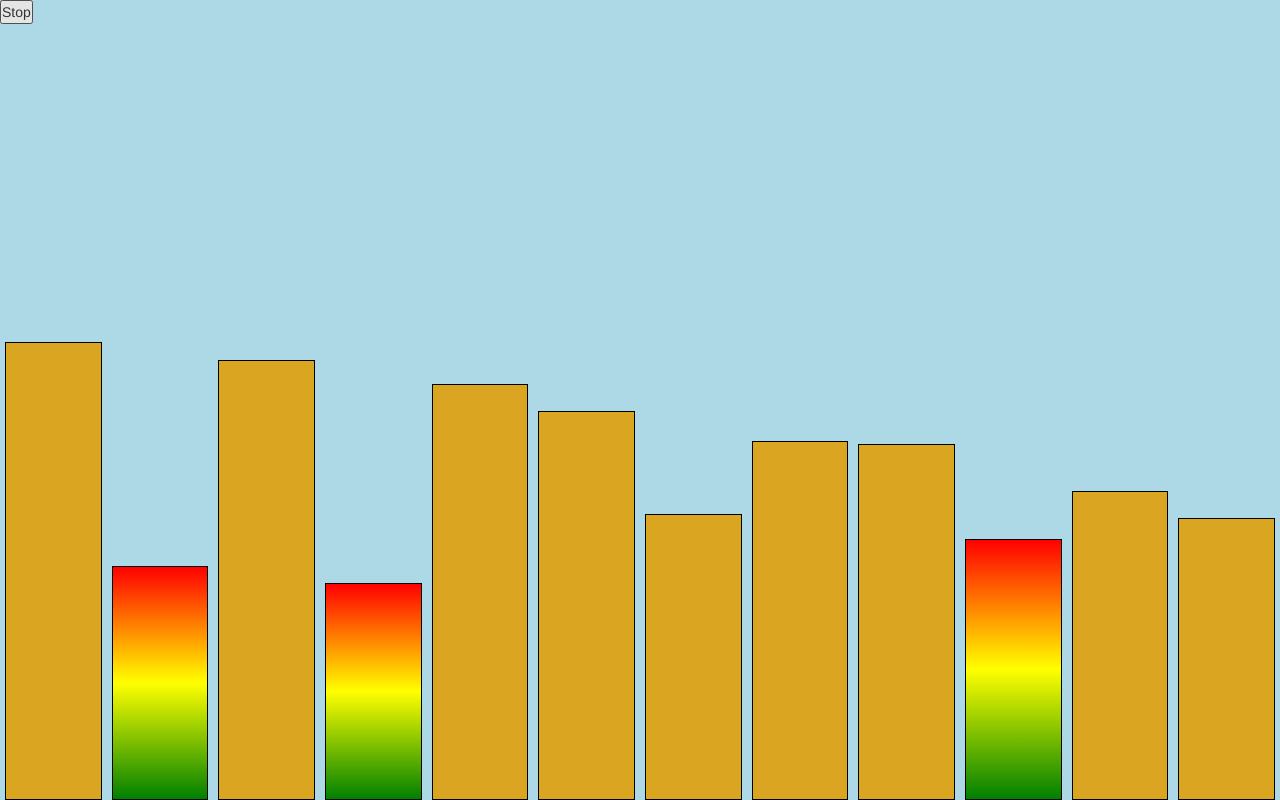
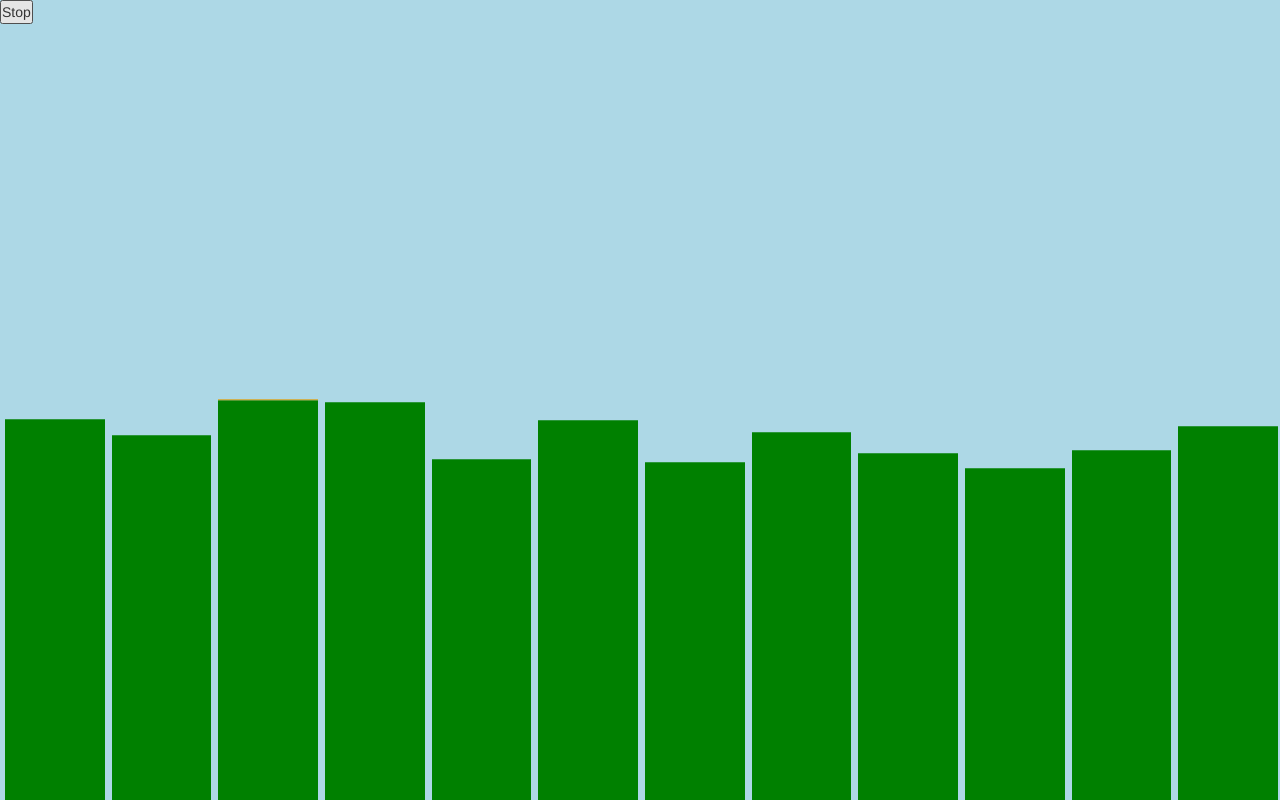
Before and after one commit to mattfoster1/random_audio, a plain HTML site: page index.html in a window 1280 px wide. Drawn offline with Linux system fonts and the light colour scheme.

Commit message:
initial completion - 12 columns

```diff
--- a/index.html
+++ b/index.html
@@ -21,40 +21,64 @@
 			<div class="container-fluid">
 					<div class="row row1">
 						<div class="col-xs-1 mf_column column1">
-							<div class="col_core"></div>
+							<div class="greenPart segment"></div>
+							<div class="amberPart segment"></div>
+							<div class="redPart segment"></div>
 						</div>
 						<div class="col-xs-1 mf_column column2">
-							<div class="col_core"></div>
+							<div class="greenPart segment"></div>
+							<div class="amberPart segment"></div>
+							<div class="redPart segment"></div>
 						</div>
 						<div class="col-xs-1 mf_column column3">
-							<div class="col_core"></div>
+							<div class="greenPart segment"></div>
+							<div class="amberPart segment"></div>
+							<div class="redPart segment"></div>
 						</div>
 						<div class="col-xs-1 mf_column column4">
-							<div class="col_core"></div>
+							<div class="greenPart segment"></div>
+							<div class="amberPart segment"></div>
+							<div class="redPart segment"></div>
 						</div>
 						<div class="col-xs-1 mf_column column5">
-							<div class="col_core"></div>
+							<div class="greenPart segment"></div>
+							<div class="amberPart segment"></div>
+							<div class="redPart segment"></div>
 						</div>
 						<div class="col-xs-1 mf_column column6">
-							<div class="col_core"></div>
+							<div class="greenPart segment"></div>
+							<div class="amberPart segment"></div>
+							<div class="redPart segment"></div>
 						</div>
 						<div class="col-xs-1 mf_column column7">
-							<div class="col_core"></div>
+							<div class="greenPart segment"></div>
+							<div class="amberPart segment"></div>
+							<div class="redPart segment"></div>
 						</div>
 						<div class="col-xs-1 mf_column column8">
-							<div class="col_core"></div>
+							<div class="greenPart segment"></div>
+							<div class="amberPart segment"></div>
+							<div class="redPart segment"></div>
 						</div>
 						<div class="col-xs-1 mf_column column9">
-							<div class="col_core"></div>
+							<div class="greenPart segment"></div>
+							<div class="amberPart segment"></div>
+							<div class="redPart segment"></div>
 						</div>
 						<div class="col-xs-1 mf_column column10">
-							<div class="col_core"></div>
+							<div class="greenPart segment"></div>
+							<div class="amberPart segment"></div>
+							<div class="redPart segment"></div>
 						</div>
 						<div class="col-xs-1 mf_column column11">
-							<div class="col_core"></div>
+							<div class="greenPart segment"></div>
+							<div class="amberPart segment"></div>
+							<div class="redPart segment"></div>
 						</div>
 						<div class="col-xs-1 mf_column column12">
-							<div class="col_core"></div>
+							<div class="greenPart segment"></div>
+							<div class="amberPart segment"></div>
+							<div class="redPart segment"></div>
 						</div>
 					</div> <!-- end of row1 -->
 				</div> <!-- end of container-fluid -->
--- a/script.js
+++ b/script.js
@@ -2,7 +2,7 @@ var n;
 var redPart, redPart_CS, amberPart, greenPart, main, orientation;
 var total_height = [];
 // var beat = Math.random() * 3000;
-var beat = 1000;
+var beat = 100;
 var amber_boundary = Math.floor((window.innerHeight * 1) / 2);
 var red_boundary = Math.floor((window.innerHeight * 2) / 3);
 var setup = 1;
@@ -11,7 +11,7 @@ var start = function() {
 	alterations();
 	sizing();
 	// alterations();
-	// main = setInterval(function(){ sizing(); }, beat); // this needs to be randomised for the beat
+	main = setInterval(function(){ sizing(); }, beat); // this needs to be randomised for the beat
 
 	if (window.innerHeight > window.innerWidth) {
 		orientation = "portrait";
@@ -27,7 +27,7 @@ var alterations = function() {
 }
 
 var sizing = function() { //used to calculate height
-	for (n=0; n < 12; n++) {
+	for (n=0; n < greenPart.length; n++) {
 
 		if (n >= 2) { // correlates height with previous two columns' height
 			var oneColBehind = parseInt(total_height[(n-1)]);
@@ -35,32 +35,32 @@ var sizing = function() { //used to calculate height
 			var prev_mean = (oneColBehind + twoColBehind) / 2;
 			total_height[n] = Math.floor((Math.random() + 0.5) * prev_mean);
 		} else if (n == 1) {
-			total_height[1] = Math.floor(parseInt(total_height[0]) * (Math.random() + 0.6));
+			total_height[1] = Math.floor(parseInt(total_height[0]) * (Math.random() + 0.5));
 		} else { //if first column
-			total_height[0] = Math.floor((Math.random() + 0.6) * (window.innerHeight/2));
+			total_height[0] = Math.floor((Math.random() + 0.5) * (window.innerHeight/2));
 		}
 		$('.column' + (n+1)).height(total_height[n]);
-		colouring();
+		// colouring();
 	}
 }
 
-var colouring = function() {
+// var colouring = function() {
 
-	var middle = window.innerHeight / 3;
-	var top = (window.innerHeight * 2) / 3;
-	console.log(top);
+// 	var middle = window.innerHeight / 3;
+// 	var top = (window.innerHeight * 2) / 3;
+// 	console.log(top);
 
-	if (total_height[n] < middle) {
-		console.log("bottom")
-		// $(".column" + (n+1) + " .col_core").css("background-color", "lightgreen");
-		$(".column" + (n+1) + " .col_core").css("background", "linear-gradient(green, yellow, red)");
-	}
-	if (total_height[n] >= middle) {
-		console.log("middle")
-		$(".column" + (n+1) + " .col_core").css("background-color", "goldenrod");
-	}
- 	if (total_height[n] >= top) {
-		console.log("top");
-		$(".column" + (n+1) + " .col_core").css("background-color", "red");
-	}
-}
+// 	if (total_height[n] < middle) {
+// 		console.log("bottom")
+// 		// $(".column" + (n+1) + " .col_core").css("background-color", "lightgreen");
+// 		$(".column" + (n+1) + " .col_core").css("background", "linear-gradient(green, yellow, red)");
+// 	}
+// 	if (total_height[n] >= middle) {
+// 		console.log("middle")
+// 		$(".column" + (n+1) + " .col_core").css("background-color", "goldenrod");
+// 	}
+//  	if (total_height[n] >= top) {
+// 		console.log("top");
+// 		$(".column" + (n+1) + " .col_core").css("background-color", "red");
+// 	}
+// }
--- a/style.css
+++ b/style.css
@@ -9,33 +9,44 @@ body, html {
 body {
   background-color: lightblue; }
 
+.cont1 {
+	position: absolute;
+	width: 100%;
+	bottom: 0;
+	transform: rotate(180deg); }
+
+.row1 {
+	bottom: 0; }
+
 .mf_column {
-	max-height: 95vh;
-	padding-left: 5px;
+	/*max-height: 95vh;*/
+	padding-left: 2px;
 	padding-right: 5px;
-	transition: all 1s;
-}
+	overflow: hidden;
+	transition: height 1s ease-out; }
 
-.col_core {
+.redPart {
+	background-color: red;
+	height: 20vh; }
+
+.amberPart {
+	background-color: goldenrod;
+	height: 30vh; }
+
+.greenPart {
+	background-color: green;
+	height: 50vh; }
+
+.segment {
+	width: 100%; }
+
+
+/*.col_core {
 	width: 100%;
 	height: 100%;
 	border: solid 1px black;
 	transition: all 1s;
 	transition-delay: .2s;
-	/*min-height: 10px;*/
-}
-
-.cont1 {
-	position: absolute;
-	width: 100%;
-	/*height: 100%;*/
-	bottom: 0;
-	transform: rotate(180deg);
-}
-
-.row1 {
-	/*position: absolute;*/
-	bottom: 0;
-}
+}*/
 
 /*# sourceMappingURL=style.css.map */
```
